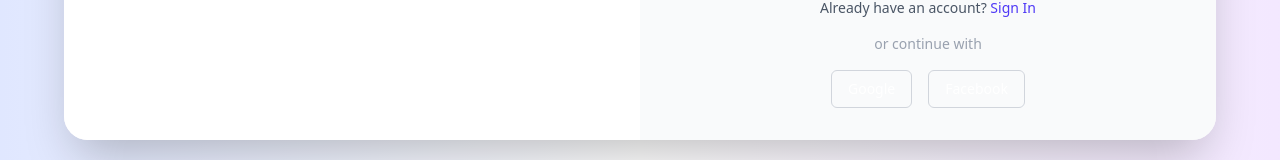
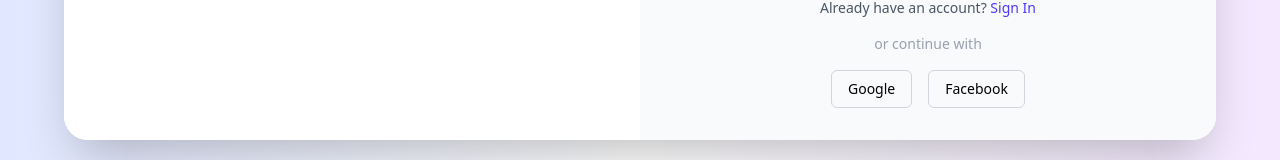
Before and after one commit to ishu-anand-1/talent-hub-client, a React (Vite) app in the folder client/: page /register in a window 1280 px wide. Shown: the part 594-754 px from the top of the page. Built offline with nearby package versions, Linux system fonts and the light colour scheme; no server answers.

Commit message:
Update Register.jsx

```diff
--- a/client/src/pages/Register.jsx
+++ b/client/src/pages/Register.jsx
@@ -145,13 +145,13 @@ const Register = () => {
             <div className="flex justify-center gap-4 mt-2">
               <button
                 type="button"
-                className="border border-gray-300 dark:border-gray-600 px-4 py-2 rounded-md text-sm hover:bg-gray-100 dark:hover:bg-gray-700 transition"
+                className="border border-gray-300 dark:border-gray-600 px-4 py-2 rounded-md text-sm hover:bg-gray-700 dark:hover:bg-gray-700 transition text-black"
               >
                 Google
               </button>
               <button
                 type="button"
-                className="border border-gray-300 dark:border-gray-600 px-4 py-2 rounded-md text-sm hover:bg-gray-100 dark:hover:bg-gray-700 transition"
+                className="border border-gray-300 dark:border-gray-600 px-4 py-2 rounded-md text-sm hover:bg-gray-700 dark:hover:bg-gray-700 transition text-black"
               >
                 Facebook
               </button>
```
